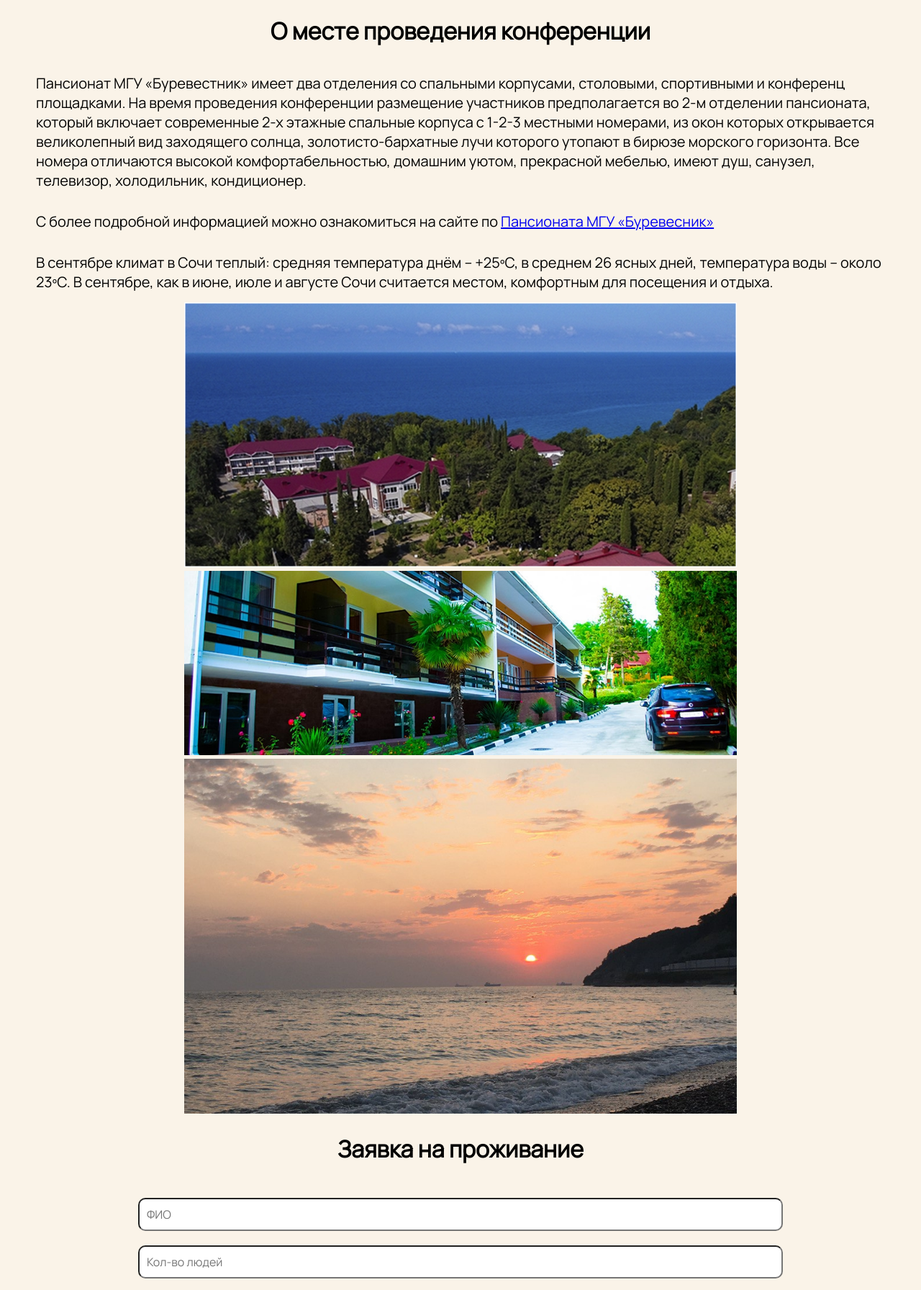
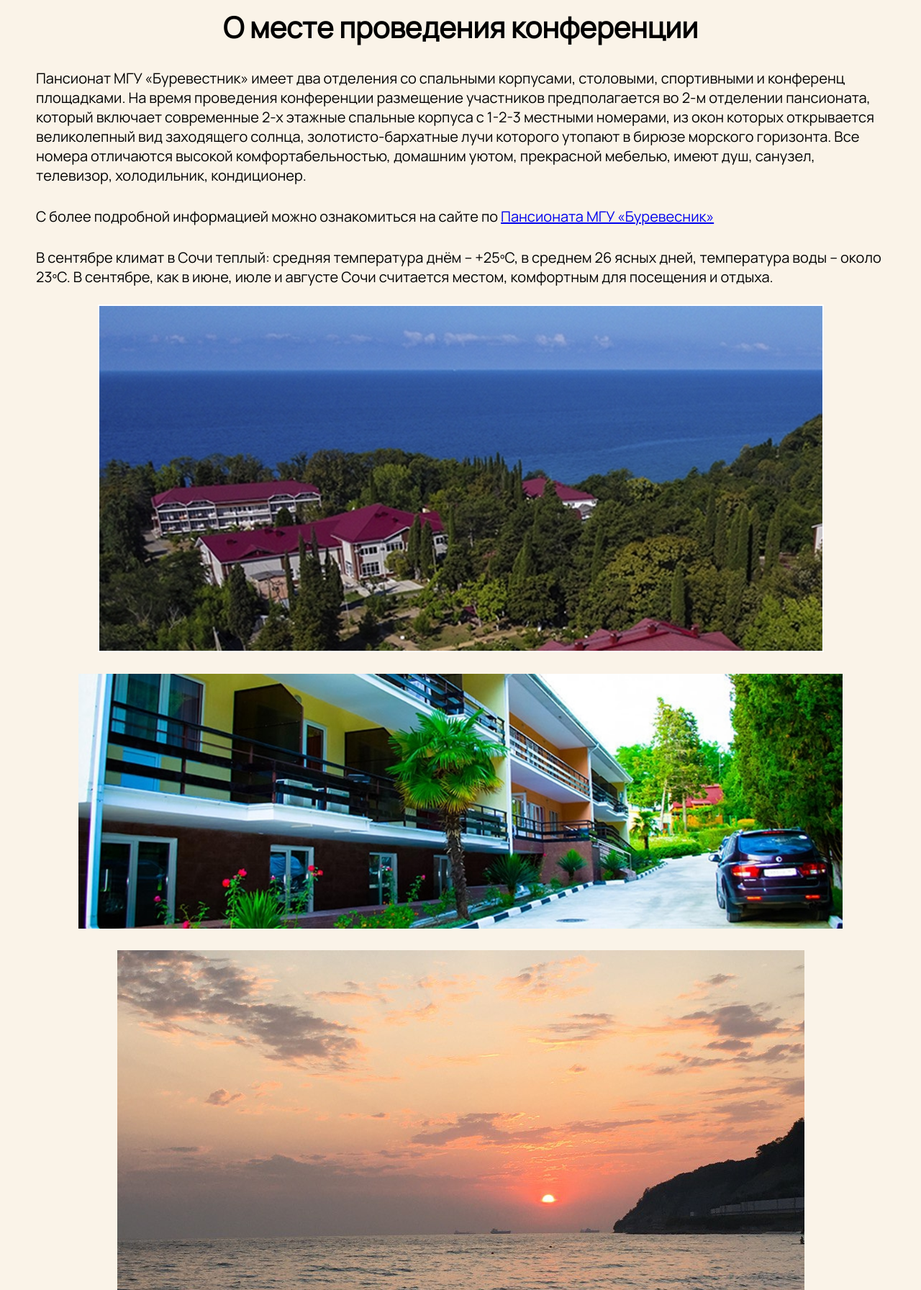
Before and after one commit to Inlupa/hydrogeology75, a Django app: page /accommodation in a window 1280 px wide. Shown: the part 128-1920 px from the top of the page at 72% size. Run offline with Django 4.2, Linux system fonts and the light colour scheme.

Commit message:
Все готово, нужно только проверить завтра и начать выкладывать на сервер

```diff
--- a/hydro/registration/views.py
+++ b/hydro/registration/views.py
@@ -58,19 +58,20 @@ def accommodation(request):
             # тут надо переписать для отправки на проживание, но это не сейчас, а завтра
 
 
-            # reg_fio = form_acc.cleaned_data['fio']
-            # org = form_acc.cleaned_data['organisation']
-            # name = form_acc.cleaned_data['article_name']
-            # abst = form_acc.cleaned_data['abstract']
-            # type_of_report = form_acc.cleaned_data['type_of_report']
-            #
-            # text_mail = "Организация участника: " + org + ". Тип доклада: " + type_of_report + ". Название доклада: " + name + ". Абстракт: " + abst + "."
-            # email = EmailMessage(
-            #         "Заявка на участие от " + fio,
-            #         text_mail,
-            #         'anton199823@gmail.com',
-            #         ['msu.inlupa@gmail.com', 'msu_hydro70@mail.ru'])
-            # email.send()
+            reg_fio = form_acc.cleaned_data['reg_fio']
+            pers_num = form_acc.cleaned_data['pers_num']
+            date_start = form_acc.cleaned_data['date_start']
+            date_end = form_acc.cleaned_data['date_end']
+            comments = form_acc.cleaned_data['comments']
+
+
+            text_mail = "Кол-во людей: " + str(pers_num) + ". Дата поселения: " + str(date_start) + ". Дата выселения: " + str(date_end) + ". Комментарии: " + comments + "."
+            email = EmailMessage(
+                    "Заявка на проживание от " + reg_fio,
+                    text_mail,
+                    'anton199823@gmail.com',
+                    ['msu.inlupa@gmail.com', 'msu_hydro70@mail.ru'])
+            email.send()
 
 
             form_acc.save()
--- a/hydro/static/css/looks.css
+++ b/hydro/static/css/looks.css
@@ -200,6 +200,7 @@ td {
 
     display:flex;
     font-size:20px;
+
     justify-content: center;
     flex-direction:column;
     gap:30px;
--- a/hydro/templates/mainpage/faculty.html
+++ b/hydro/templates/mainpage/faculty.html
@@ -6,7 +6,7 @@
 <div class="faculty_container flex flex-horizontal-center">
 
 
-    <img style="width:30%;" src="{% static 'img/Lange.jpg' %}" alt="Картинка"/>
+    <img style="width:600px;" src="{% static 'img/lange.png' %}" alt="Картинка"/>
 
     <div class="manrope tabs_container">
         <h4 class="manrope flex flex-horizontal-center">
--- a/hydro/templates/registration/accommodation.html
+++ b/hydro/templates/registration/accommodation.html
@@ -2,15 +2,17 @@
 {% block title %} Проживание {% endblock %}
 {% block content %}
 {% load static %}
-<h1 class="manrope flex flex-horizontal-center" style="padding:0 10px"> О месте проведения конференции </h1>
 <div class="tabs_container manrope">
+
+    <h1 class="manrope flex flex-horizontal-center" style="margin:0"> О месте проведения конференции </h1>
+
     <p> Пансионат МГУ «Буревестник» имеет два отделения со спальными корпусами, столовыми, спортивными и конференц
         площадками. На время проведения конференции размещение участников предполагается во 2-м отделении пансионата,
         который включает современные 2-х этажные спальные корпуса с 1-2-3 местными номерами, из окон которых открывается
         великолепный вид заходящего солнца, золотисто-бархатные лучи которого утопают в бирюзе морского горизонта. Все
         номера отличаются высокой комфортабельностью, домашним уютом, прекрасной мебелью, имеют душ, санузел, телевизор,
         холодильник, кондиционер.</p>
-    <p> С более подробной информацией можно ознакомиться на сайте  по <a
+    <p> С более подробной информацией можно ознакомиться на сайте по <a
             href="http://burevestnik.info"> Пансионата МГУ «Буревесник» </a></p>
     <p> В сентябре климат в Сочи теплый: средняя температура днём – +25ºС, в среднем 26 ясных дней, температура воды –
         около 23ºС. В сентябре, как в июне, июле и августе Сочи cчитается местом, комфортным для посещения и отдыха.</p>
@@ -18,15 +20,12 @@
 </div>
 
 
-<div class=" flex flex-horizontal-center">
-    <img style="width:60%;" src="{% static 'img/burevestnic_1.png' %}" alt="Картинка"/>
+<div class="tabs_container manrope "  style="align-items:center;">
+        <img style="max-width:90%;"  src="{% static 'img/burevestnic_1.png' %}" alt="Картинка"/>
+        <img style="max-width:90%;"   src="{% static 'img/burevestnic_2.png' %}" alt="Картинка"/>
+        <img style="max-width:90%;"   src="{% static 'img/burevestnic_3.png' %}" alt="Картинка"/>
 </div>
-<div class=" flex flex-horizontal-center">
-    <img style="width:60%;" src="{% static 'img/burevestnic_2.png' %}" alt="Картинка"/>
-</div>
-<div class=" flex flex-horizontal-center">
-    <img style="width:60%;" src="{% static 'img/burevestnic_3.png' %}" alt="Картинка"/>
-</div>
+
 
 <h1 class="manrope flex flex-horizontal-center"> Заявка на проживание </h1>
 <form method="post">
```
Also changed, not shown: hydro/static/img/Lange.jpg (deleted), hydro/static/img/lange.png (added).
